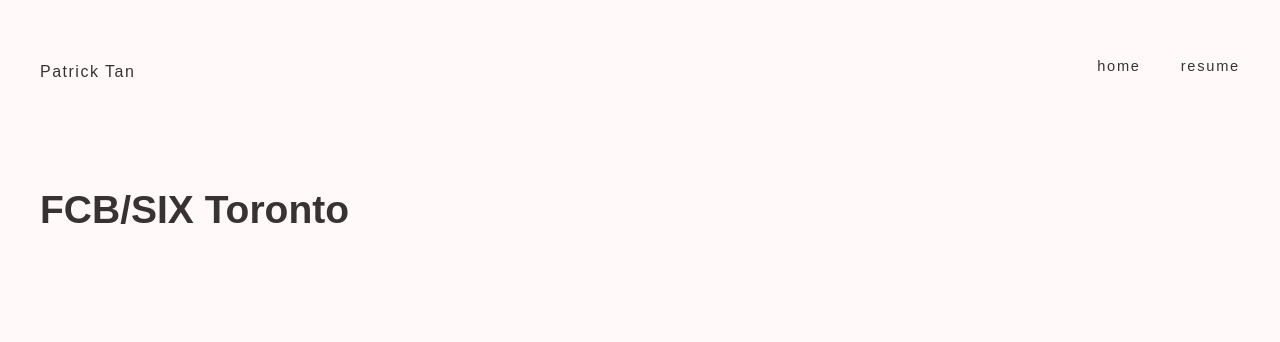
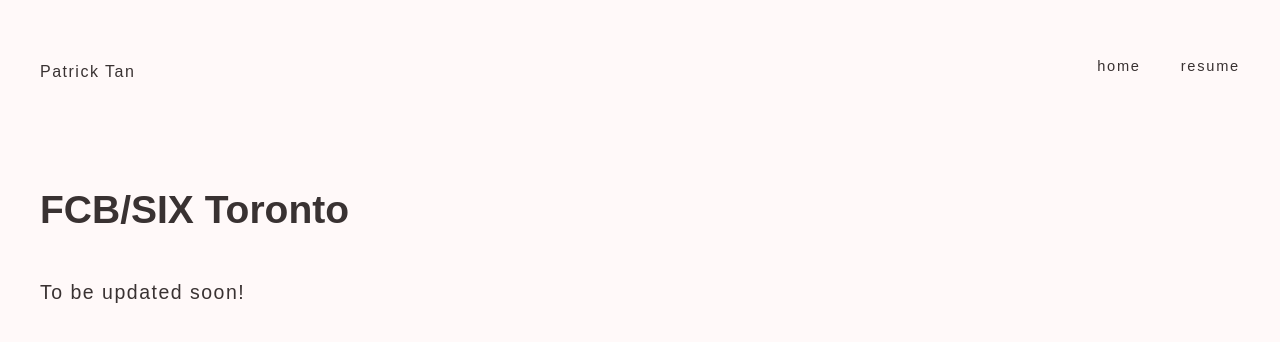
Before and after one commit to patrickm-tan/patricktan, a Gatsby site: page /projects/fcbsix in a window 1280 px wide. Built offline with nearby package versions, Linux system fonts and the light colour scheme; Gatsby itself is replaced by a stand-in of ours; some packages are replaced by stand-ins of ours.

Commit message:
Added to be updated to projects

```diff
--- a/src/projects/fcbsix.mdx
+++ b/src/projects/fcbsix.mdx
@@ -3,3 +3,5 @@ path: "/projects/fcbsix"
 date: "2019-08-29"
 title: "FCB/SIX Toronto"
 ---
+
+To be updated soon!
--- a/src/projects/presto.mdx
+++ b/src/projects/presto.mdx
@@ -3,3 +3,5 @@ path: "/projects/presto"
 date: "2019-08-29"
 title: "Case Study: Presto"
 ---
+
+To be updated soon!
```
